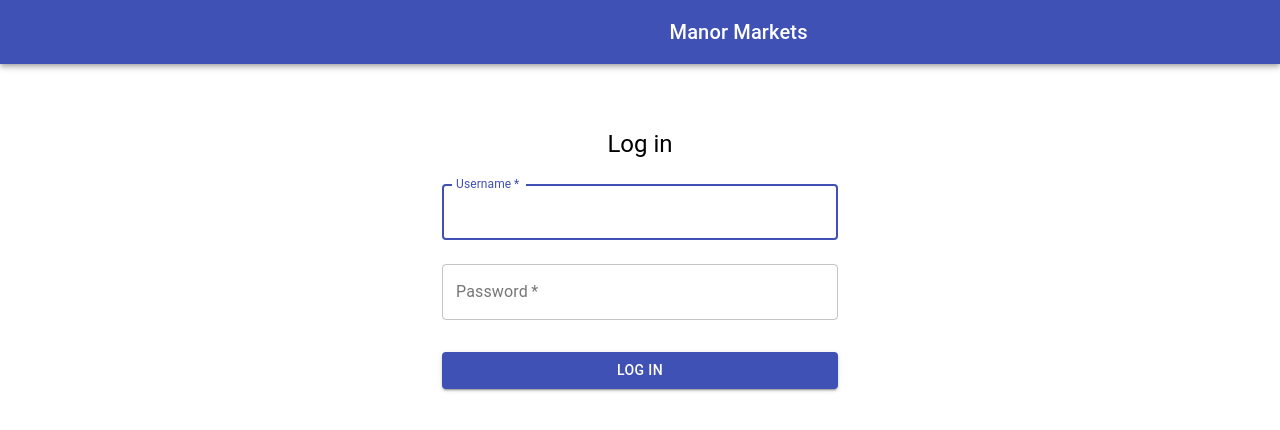
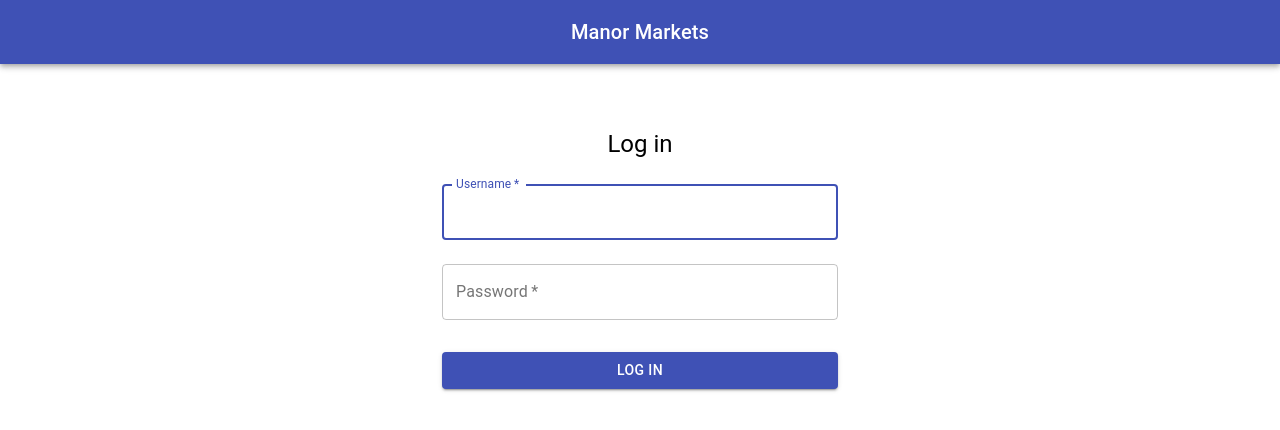
Before and after one commit to madhavms/manor-markets, a React (Create React App) app: page / in a window 1280 px wide. Shown: the top 430 px of the page. Built offline with nearby package versions, Linux system fonts and the light colour scheme.

Commit message:
Optional styles added

```diff
--- a/src/components/NavBar.js
+++ b/src/components/NavBar.js
@@ -50,7 +50,7 @@ const ManorMarketsNavbar = ({ logout }) => {
     <div className={classes.root}>
       <AppBar position="static">
         <Toolbar>
-          <Typography style={{ marginLeft: '16%' }} variant="h6" className={classes.title}>
+          <Typography style={isLoggedIn?{ marginLeft: '16%' }:{ marginLeft:0 }} variant="h6" className={classes.title}>
             Manor Markets
           </Typography>
           {isLoggedIn && (
```
